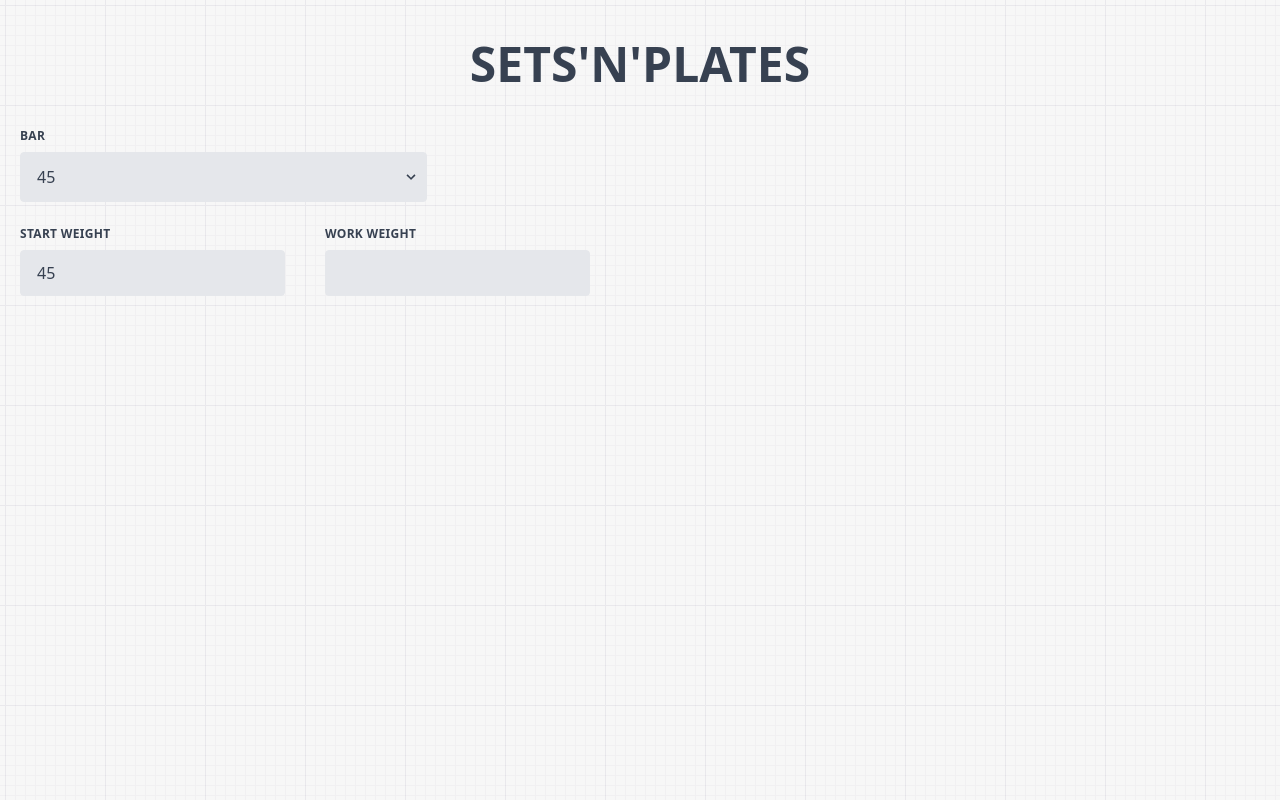
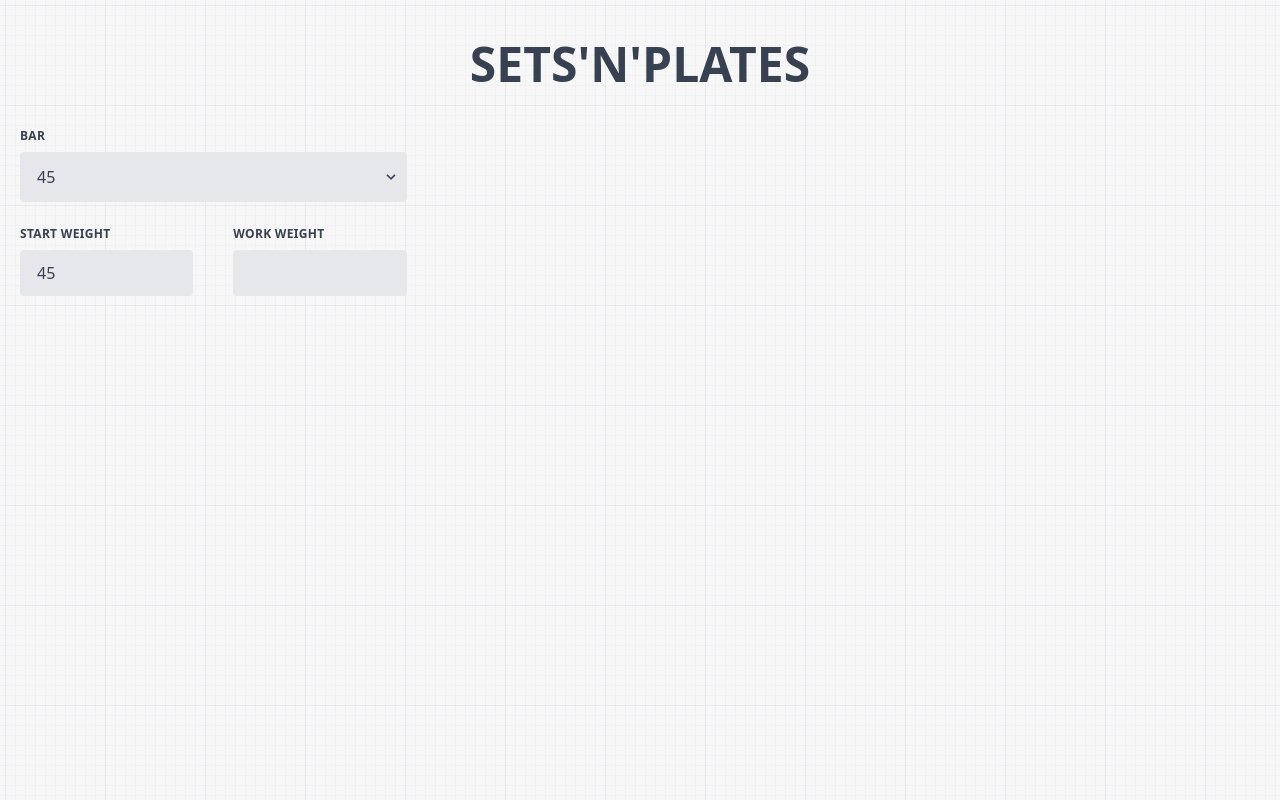
Before and after one commit to petecartwright/sets-n-plates, a Next.js app: page / in a window 1280 px wide. Built offline with nearby package versions, Linux system fonts and the light colour scheme.

Commit message:
Update index.tsx

```diff
--- a/src/pages/index.tsx
+++ b/src/pages/index.tsx
@@ -178,7 +178,7 @@ export default function SetsPage() {
               SETS&apos;N&apos;PLATES
             </span>
           </div>
-          <div className="w-1/3 pl-5 mb-6">
+          <div className="barContainer w-full md:w-1/3 px-5 mb-6">
             <label
               className="block uppercase tracking-wide text-gray-700 text-xs font-bold mb-2"
               htmlFor="barWeight"
@@ -212,16 +212,16 @@ export default function SetsPage() {
               </div>
             </div>
           </div>
-          <div className="weightInputsContainer flex w-1/3">
+          <div className="weightInputsContainer flex md:w-1/3">
             <div className="startWeightContainer px-5 mb-6 ">
               <label
-                className="block uppercase tracking-wide font-bold text-xs text-gray-700 mb-2 whitespace-nowrap"
+                className="block uppercase tracking-wide font-bold text-xs text-gray-700 mb-2"
                 htmlFor="startWeight"
               >
                 Start Weight
               </label>
               <input
-                className="appearance-none block bg-gray-200 text-gray-700 border border-gray-200 rounded py-3 px-4 leading-tight focus:outline-none focus:bg-white focus:border-gray-500"
+                className="appearance-none block w-full bg-gray-200 text-gray-700 border border-gray-200 rounded py-3 px-4 leading-tight focus:outline-none focus:bg-white focus:border-gray-500"
                 id="startWeight"
                 name="startWeight"
                 onChange={handleChange}
@@ -235,15 +235,15 @@ export default function SetsPage() {
               ) : null}
             </div>
 
-            <div className="workWeightContainer px-5 mb-6 mx-auto">
+            <div className="workWeightContainer px-5 mb-6">
               <label
-                className="block uppercase tracking-wide font-bold text-xs text-gray-700 mb-2 whitespace-nowrap"
+                className="block uppercase tracking-wide font-bold text-xs text-gray-700 mb-2"
                 htmlFor="workWeight"
               >
                 Work Weight
               </label>
               <input
-                className="appearance-none block bg-gray-200 text-gray-700 border border-gray-200 rounded py-3 px-4 leading-tight focus:outline-none focus:bg-white focus:border-gray-500"
+                className="appearance-none block bg-gray-200 text-gray-700 border border-gray-200 rounded py-3 px-4 leading-tight focus:outline-none focus:bg-white focus:border-gray-500 w-full"
                 id="workWeight"
                 name="workWeight"
                 onChange={handleChange}
@@ -258,7 +258,7 @@ export default function SetsPage() {
             </div>
           </div>
         </div>
-        <div className="px-5">
+        <div className="setsContainer px-5">
           {errorCount === 0 && sets.length
             ? sets.map((setWeight) => (
                 <Set
```
